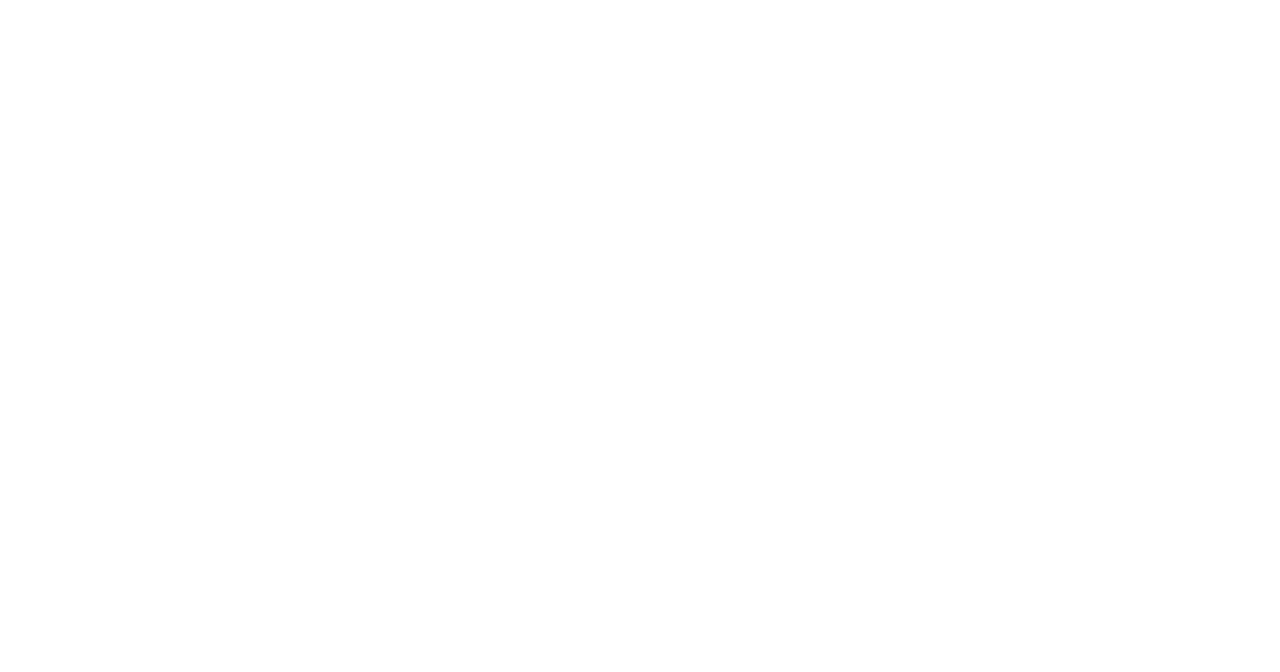
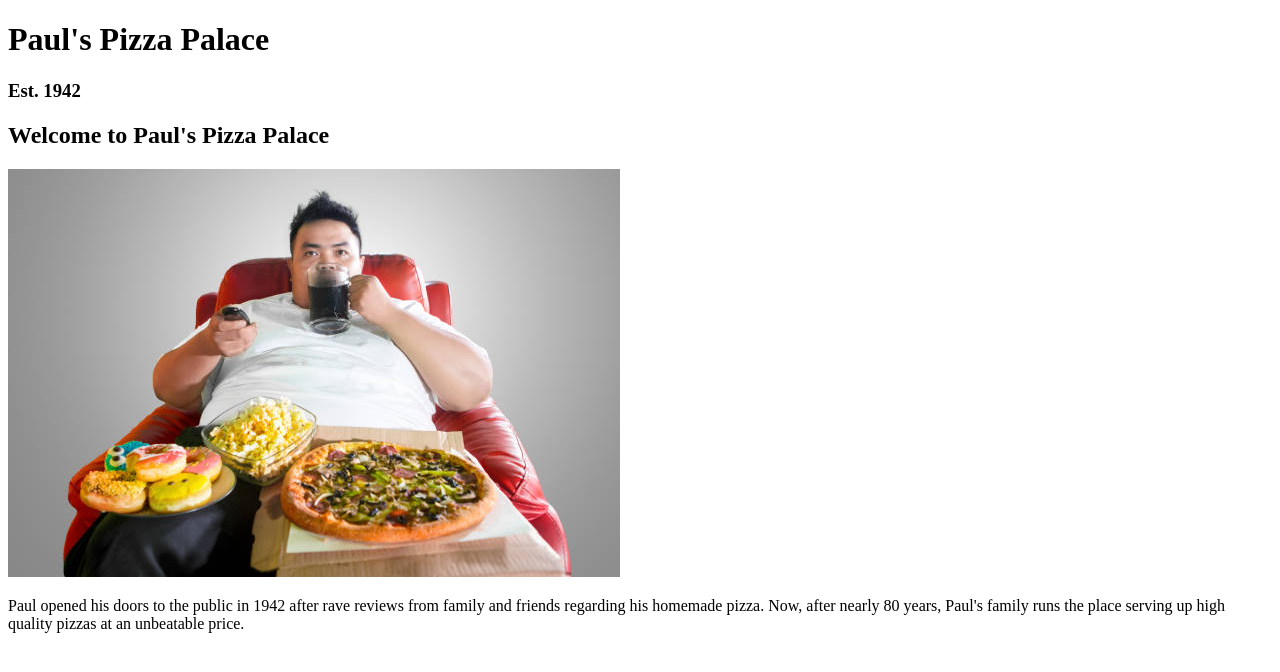
Before and after one commit to jacobbeacom/restaurant-page, a website built with webpack: page dist/index.html in a window 1280 px wide. Built offline with nearby package versions, Linux system fonts and the light colour scheme.

Commit message:
added hardcoded content to index.html that will be removed and used to design the homepage using only javascript.

```diff
--- a/dist/index.html
+++ b/dist/index.html
@@ -9,7 +9,22 @@
 </head>
 <body>
     <div id="content">
+        <header>
+            <h1>Paul's Pizza Palace</h1>
+            <h3>Est. 1942</h3>
+        </header>
+        <body>
+            <h2>Welcome to Paul's Pizza Palace</h2>
 
+            <img src="/src/pizzaguy.jpg" alt="An obese asian gentleman sips a dark beverage from a glass
+            mug, a deepdish pizza, a bowl of popcorn, and a plate of donuts rest on his lap. The man is
+            seated on a red leather chair.">
+
+            <p>Paul opened his doors to the public in 1942 after rave reviews from family and friends
+                regarding his homemade pizza. Now, after nearly 80 years, Paul's family runs the
+                place serving up high quality pizzas at an unbeatable price.
+            </p>
+        </body>
     </div>
 </body>
 </html>
```
Also changed, not shown: src/pizzaguy.jpg (added).
